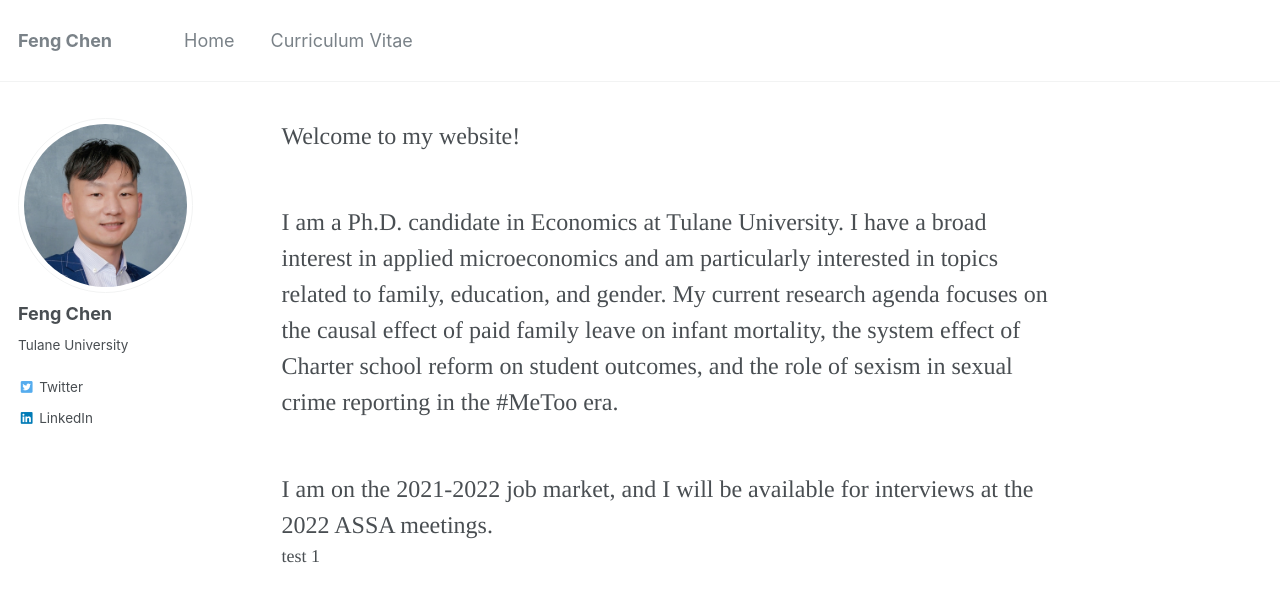
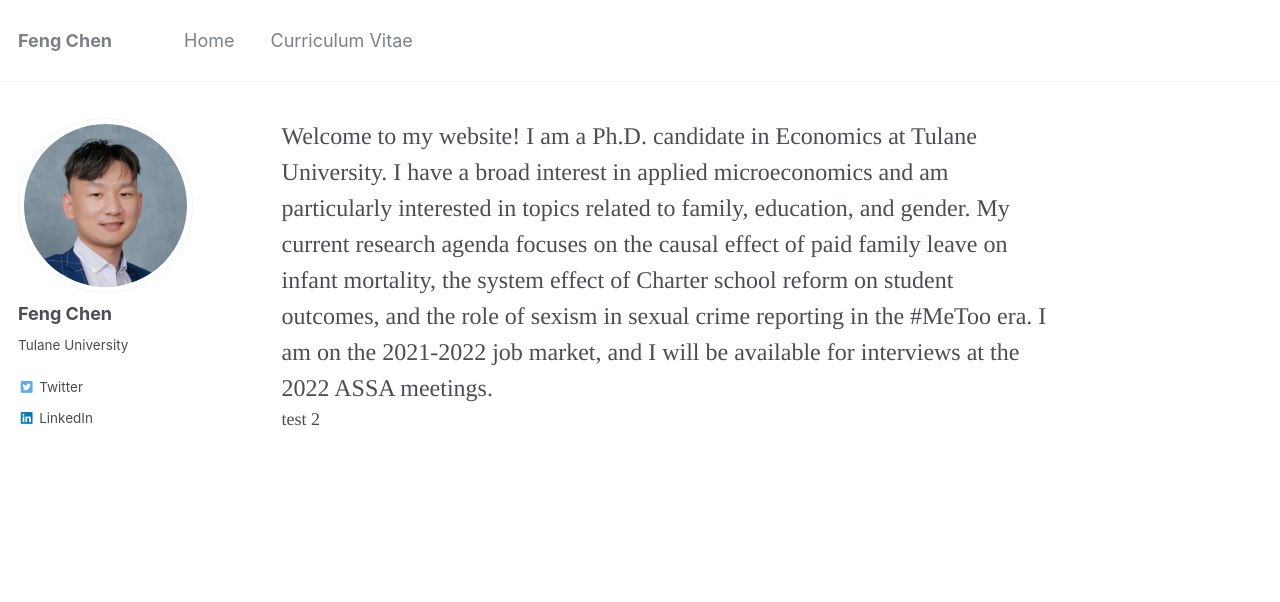
Before and after one commit to fengchen22/fengchen22.github.io, a Jekyll site: the page built from _pages/about.md, in a window 1280 px wide. Shown: the top 602 px of the page. Built offline with Jekyll 4.4.1, drawn with Linux system fonts in a browser that asks for light colours.

Commit message:
Update about.md

```diff
--- a/_pages/about.md
+++ b/_pages/about.md
@@ -10,10 +10,12 @@ redirect_from:
 
 <font size=5> Welcome to my website! </font>
 
-<br />
+
+
 <font size=5>I am a Ph.D. candidate in Economics at Tulane University. I have a broad interest in applied microeconomics and am particularly interested in topics related to family, education, and gender.  My current research agenda focuses on the causal effect of paid family leave on infant mortality, the system effect of Charter school reform on student outcomes, and the role of sexism in sexual crime reporting in the #MeToo era. </font>
 
-<br />
+
+
 <font size=5>I am on the 2021-2022 job market, and I will be available for interviews at the 2022 ASSA meetings. </font>
 
-test 1
+test 2
```
